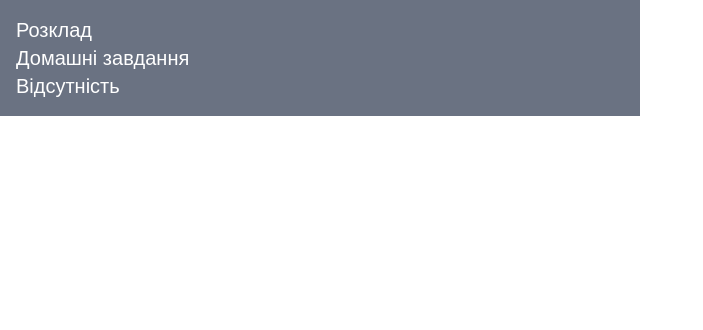
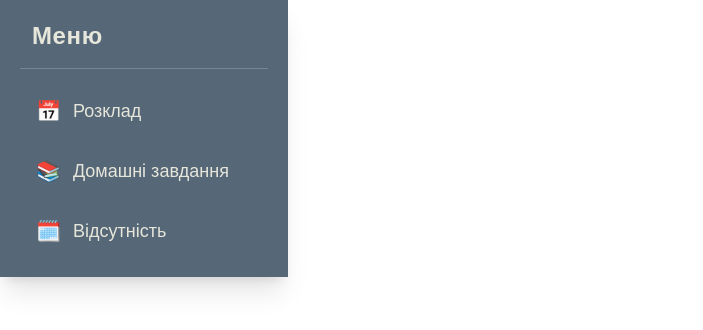
Before and after one commit to Ser-Uliana/chat-bot-mt41, a Next.js app: page /components/SlideMainMenu in a window 1280 px wide. Shown: the top 330 px of the page, without its empty margins (0-703 px from the left). Built offline with nearby package versions, Linux system fonts and the light colour scheme.

Commit message:
Completed sideMenu

```diff
--- a/app/components/SlideMainMenu/page.tsx
+++ b/app/components/SlideMainMenu/page.tsx
@@ -1,15 +1,47 @@
+"use client";
+
 import Link from "next/link";
+import { usePathname } from "next/navigation";
 
+const menuItems = [
+    { href: "/schedule", label: "Розклад", icon: "📅" },
+    { href: "/homeWork", label: "Домашні завдання", icon: "📚" },
+    { href: "/absentStudents", label: "Відсутність", icon: "🗓️" },
+];
 
 export default function SideMainMenu() {
+    const pathname = usePathname();
 
     return (
-        <>
-            <div className="bg-gray-500 w-1/2 h-full flex flex-col p-4 text-xl text-white">
-                <div><Link href={"/schedule"}><h3>Розклад</h3></Link></div>
-                <div><Link href={"/homeWork"}><h3>Домашні завдання</h3></Link></div>
-                <div><Link href={"/absentStudents"}><h3>Відсутність</h3></Link></div>
-            </div>
-        </>
-    )
+        <aside className="w-72 h-full flex flex-col gap-2 p-5 bg-[#566777] text-[#E6E6DA] shadow-xl">
+            <h2 className="px-3 pb-4 mb-2 text-2xl font-bold tracking-wide border-b border-[#C2C5CE]/30">
+                Меню
+            </h2>
+
+            <nav className="flex flex-col gap-2">
+                {menuItems.map(({ href, label, icon }) => {
+                    const isActive = pathname === href;
+
+                    return (
+                        <Link
+                            key={href}
+                            href={href}
+                            className={`
+                                flex items-center gap-3 px-4 py-3 rounded-xl text-lg font-medium
+                                transition-all duration-200
+                                ${
+                                    isActive
+                                        ? "bg-[#B6AA9A] text-[#520100] shadow-md"
+                                        : "hover:bg-[#C2C5CE] hover:text-[#566777] hover:translate-x-1"
+                                }
+                            `}
+                        >
+                            <span className="text-xl">{icon}</span>
+                            <span>{label}</span>
+                        </Link>
+                    );
+                })}
+            </nav>
+        </aside>
+    );
 }
```
